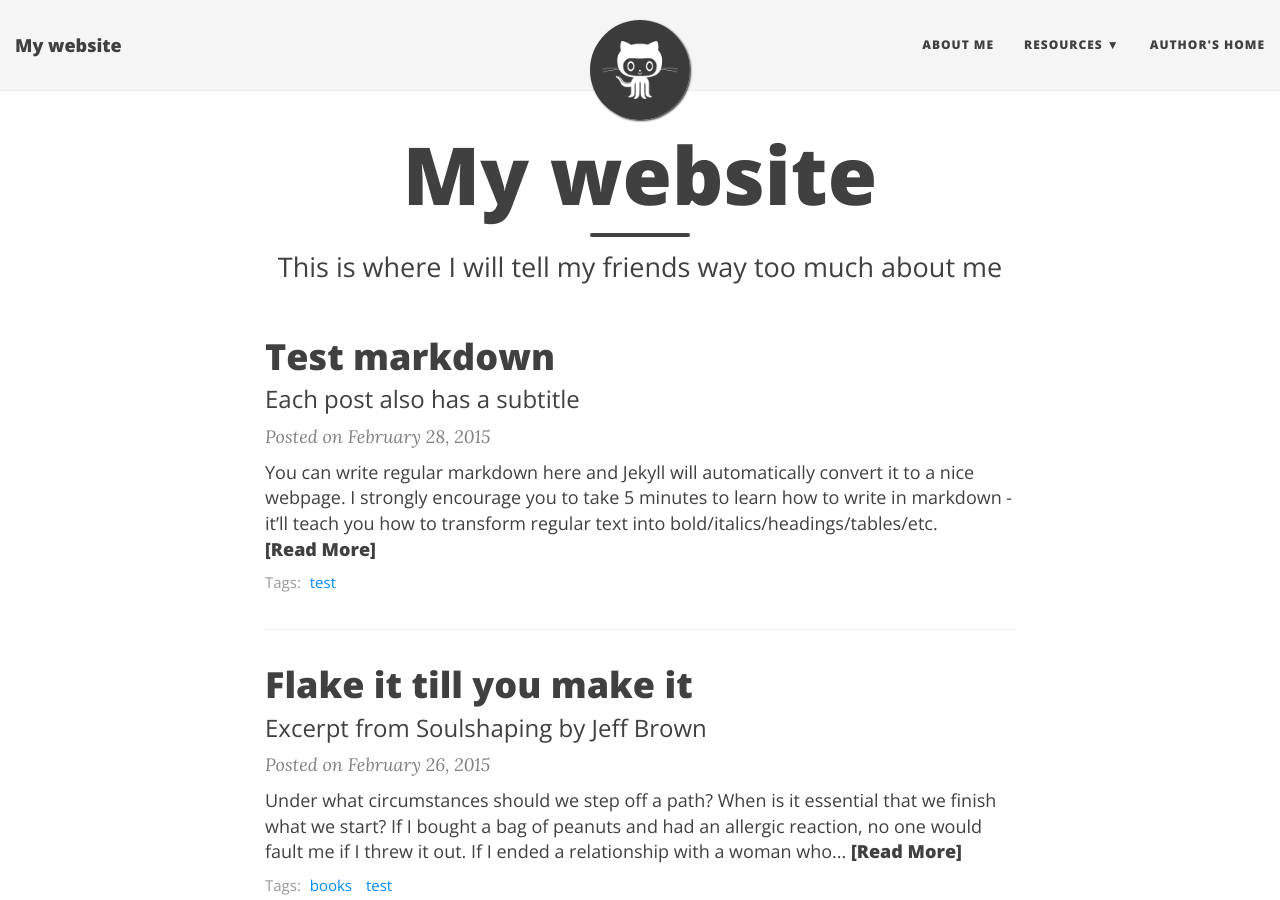
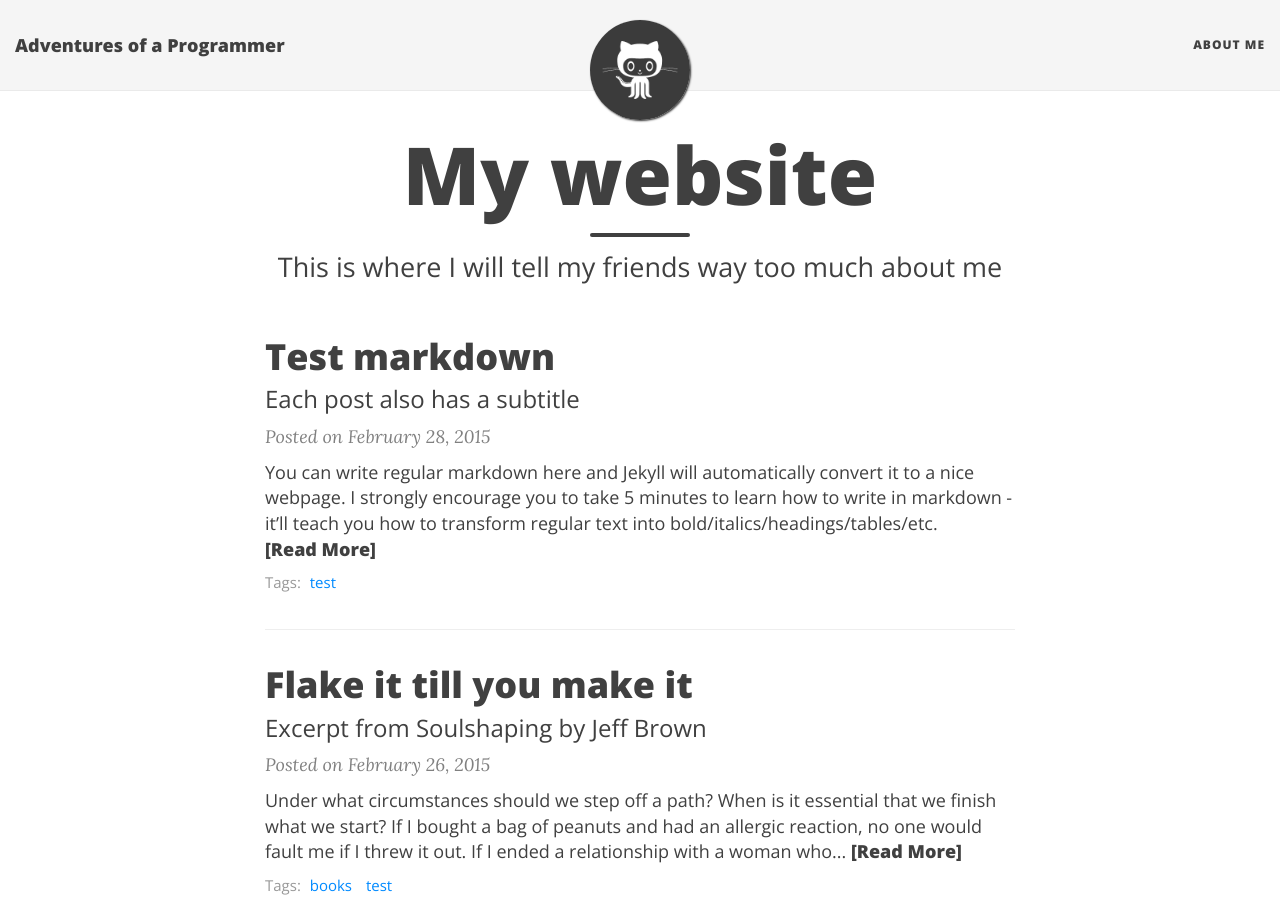
Before and after one commit to SpyrosMouselinos/SpyrosMouselinos.github.io, a Jekyll site: the page built from index.html, in a window 1280 px wide and 900 px high. Built offline with Jekyll 4.4.1, drawn with Linux system fonts in a browser that asks for light colours; nearby versions of some CDN libraries; the list of posts is cut into pages by our own code.

Commit message:
Update _config.yml

```diff
--- a/_config.yml
+++ b/_config.yml
@@ -4,7 +4,7 @@
 # baseurl is the website's URL without the hostname
 
 # If you are building a simple GitHub user page (http://username.github.io) then use these settings:
-url: "http://username.github.io"
+url: "http://SpyrosMouselinos.github.io"
 baseurl: ""
 
 # If you are building a GitHub project page then use these settings:
@@ -14,21 +14,16 @@ baseurl: ""
 # Of course don't forget to change the username and projectname to YOUR username and project
 
 # Name of website
-title: My website
+title: Adventures of a Programmer
 
 # Short description of your site
-description: A virtual proof that name is awesome!
+description: An online diary of my work!
 
 # --- Navigation bar options --- #
 
 # List of links in the navigation bar
 navbar-links:
   About Me: "aboutme"
-  Resources:
-    - Beautiful Jekyll: "http://deanattali.com/beautiful-jekyll/"
-    - Learn markdown: "http://www.markdowntutorial.com/"
-    - GitHub Pages: "https://pages.github.com/"
-  Author's home: "http://deanattali.com"
 
 # Image to show in the navigation bar - image must be a square (width = height)
 # Remove this parameter if you don't want an image in the navbar
```
